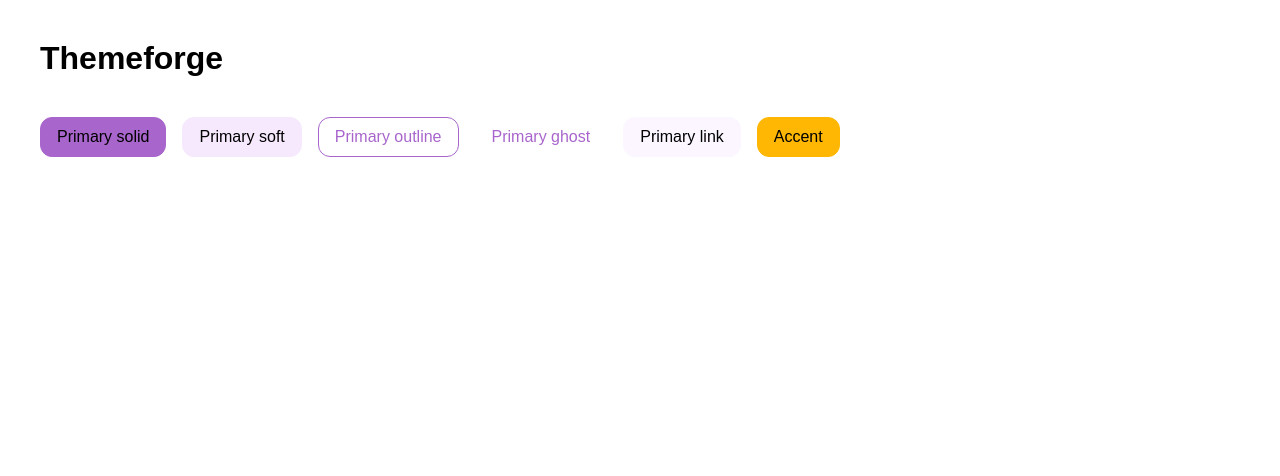
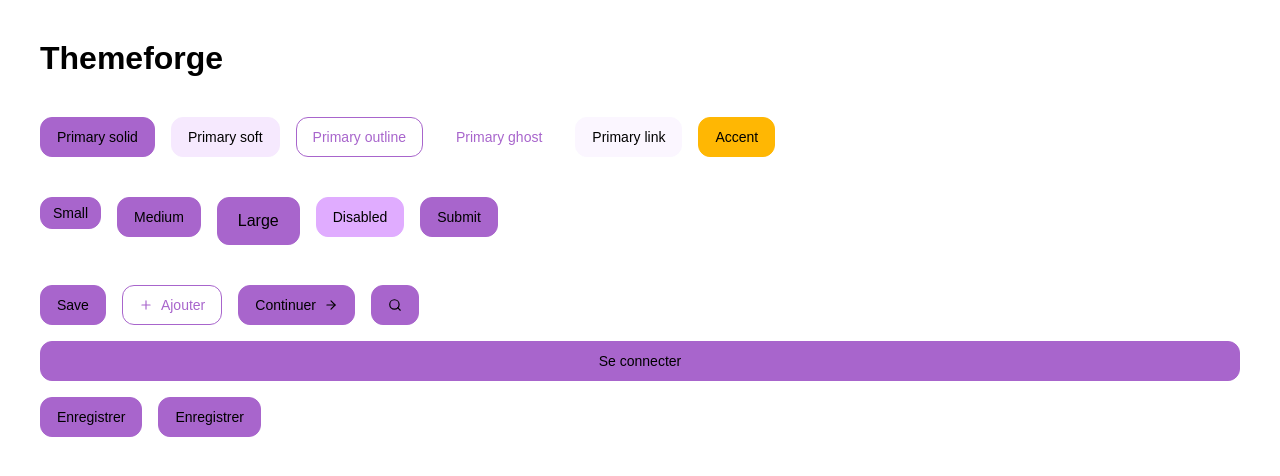
Before and after one commit to Seb-Prod/themeforge, a Next.js app in the folder apps/web/: page / in a window 1280 px wide. Shown: the top 476 px of the page. Built offline with nearby package versions, Linux system fonts and the light colour scheme.

Commit message:
feat(button): add semantic variants and states

```diff
--- a/apps/web/package.json
+++ b/apps/web/package.json
@@ -10,11 +10,13 @@
     "format": "biome format --write"
   },
   "dependencies": {
+    "@themeforge/color-engine": "workspace:*",
+    "@themeforge/shared": "workspace:*",
+    "clsx": "^2.1.1",
     "next": "16.2.12",
     "react": "19.2.4",
     "react-dom": "19.2.4",
-    "@themeforge/shared": "workspace:*",
-    "@themeforge/color-engine": "workspace:*"
+    "react-icons": "^5.7.0"
   },
   "devDependencies": {
     "@biomejs/biome": "2.2.0",
--- a/apps/web/src/app/page.tsx
+++ b/apps/web/src/app/page.tsx
@@ -1,6 +1,7 @@
 import { Button } from "@/components/ui/Button";
 import styles from "./page.module.css";
 import { createTheme, exportThemeCss } from "@themeforge/color-engine";
+import { FiArrowRight, FiPlus, FiSearch } from "react-icons/fi";
 
 export default function Home() {
   const theme = createTheme({
@@ -25,6 +26,36 @@ export default function Home() {
 
         <Button color="accent">Accent</Button>
       </div>
+      <div className={styles.buttons}>
+        <Button size="sm">Small</Button>
+
+        <Button>Medium</Button>
+
+        <Button size="lg">Large</Button>
+
+        <Button disabled>Disabled</Button>
+
+        <Button type="submit">Submit</Button>
+      </div>
+      <div className={styles.buttons}>
+        <Button>Save</Button>
+
+        <Button variant="outline" leftIcon={<FiPlus />}>
+          Ajouter
+        </Button>
+
+        <Button rightIcon={<FiArrowRight />}>Continuer</Button>
+
+        <Button leftIcon={<FiSearch />} aria-label="Rechercher" />
+
+        <Button fullWidth>Se connecter</Button>
+
+        <Button loading>Enregistrer</Button>
+
+        <Button loading loadingText="Enregistrement...">
+          Enregistrer
+        </Button>
+      </div>
     </main>
   );
 }
--- /dev/null
+++ b/apps/web/src/components/types.ts
@@ -0,0 +1,8 @@
+export type Color = "primary" | "accent";
+
+export type Variant = "solid" | "soft" | "outline" | "ghost" | "link";
+
+export type Size = "sm" | "md" | "lg";
+
+export type Radius = "sm" | "md" | "lg";
+export type Elevation = "none" | "sm" | "md" | "lg";
--- a/apps/web/src/components/ui/Button/Button.module.css
+++ b/apps/web/src/components/ui/Button/Button.module.css
@@ -1,5 +1,25 @@
 .root {
-  padding: 0.5rem 1rem;
+  position: relative;
+
+  display: inline-flex;
+  align-items: center;
+  justify-content: center;
+  gap: var(--button-gap);
+
+  flex-shrink: 0;
+
+  appearance: none;
+  user-select: none;
+  white-space: nowrap;
+  text-decoration: none;
+
+  font: inherit;
+  line-height: 1;
+
+  height: var(--button-height);
+  padding: 0 var(--button-padding-x);
+  font-size: var(--button-font-size);
+
   border-radius: var(--radius-md);
 
   background: var(--variant-background);
@@ -9,18 +29,20 @@
   cursor: pointer;
 
   transition:
-    background .2s ease,
+    background-color .2s ease,
     color .2s ease,
-    border-color .2s ease;
+    border-color .2s ease,
+    box-shadow .2s ease,
+    transform .1s ease;
 }
 
-.root:hover {
+.root:hover:not(:disabled) {
   background: var(--variant-hover-background);
   color: var(--variant-hover-text);
   border-color: var(--variant-hover-border);
 }
 
-.root:active {
+.root:active:not(:disabled) {
   background: var(--variant-active-background);
   color: var(--variant-active-text);
   border-color: var(--variant-active-border);
@@ -30,29 +52,62 @@
   background: var(--variant-focus-background);
   color: var(--variant-focus-text);
   border-color: var(--variant-focus-border);
+
+  outline: none;
 }
 
 .root:disabled {
   background: var(--variant-disabled-background);
   color: var(--variant-disabled-text);
   border-color: var(--variant-disabled-border);
+
   cursor: not-allowed;
 }
 
 .root[data-size="sm"] {
-  height: 32px;
-  padding-inline: 12px;
-  font-size: 0.875rem;
+  --button-height: 2rem;
+  --button-padding-x: .75rem;
+  --button-font-size: .875rem;
+  --button-gap: .375rem;
 }
 
 .root[data-size="md"] {
-  height: 40px;
-  padding-inline: 16px;
-  font-size: 1rem;
+  --button-height: 2.5rem;
+  --button-padding-x: 1rem;
+  --button-font-size: .875rem;
+  --button-gap: .5rem;
 }
 
 .root[data-size="lg"] {
-  height: 48px;
-  padding-inline: 20px;
-  font-size: 1.125rem;
+  --button-height: 3rem;
+  --button-padding-x: 1.25rem;
+  --button-font-size: 1rem;
+  --button-gap: .625rem;
 }
+
+.root[data-full-width="true"] {
+  width: 100%;
+}
+
+.label {
+  display: inline-flex;
+  align-items: center;
+}
+
+.icon {
+  display: inline-flex;
+  align-items: center;
+  justify-content: center;
+
+  flex-shrink: 0;
+}
+
+.icon>svg {
+  width: 1em;
+  height: 1em;
+}
+
+.root[data-icon-only="true"] {
+  padding: 0;
+  width: var(--button-height);
+}
--- a/apps/web/src/components/ui/Button/Button.tsx
+++ b/apps/web/src/components/ui/Button/Button.tsx
@@ -1,41 +1,60 @@
 "use client";
 
-import type { ReactNode } from "react";
+import type { ButtonHTMLAttributes, ReactNode } from "react";
 import styles from "./Button.module.css";
-import { FontSize } from "../../../../../../packages/shared/src/typography/typography-token";
+import { Color, Size, Variant } from "@/components/types";
+import clsx from "clsx";
 
-type ButtonSize = "sm" | "md" | "lg";
-type ButtonVariant = "solid" | "soft" | "outline" | "ghost" | "link";
-type ButtonColor = "primary" | "accent";
-type ButtonType = "button" | "submit" | "reset";
+type ButtonProps = ButtonHTMLAttributes<HTMLButtonElement> & {
+  children?: ReactNode;
+  color?: Color;
+  variant?: Variant;
+  size?: Size;
+  fullWidth?: boolean;
 
-type ButtonProps = {
-  children: ReactNode;
-  color?: ButtonColor;
-  variant?: ButtonVariant;
-  size?: ButtonSize;
+  loading?: boolean;
+  loadingText?: string;
+
   disabled?: boolean;
-  type?: ButtonType;
+  type?: "button" | "submit" | "reset";
+
+  leftIcon?: ReactNode;
+  rightIcon?: ReactNode;
+
+  className?: string;
 };
 
 export function Button({
-  children,
   color = "primary",
   variant = "solid",
+  size = "md",
+  fullWidth,
+  leftIcon,
+  rightIcon,
+  className,
   type = "button",
-  disabled,
-  size = "md",
+  children,
+  loading,
+  loadingText,
+  ...props
 }: ButtonProps) {
+  const iconOnly = !children && (leftIcon || rightIcon);
   return (
     <button
       type={type}
-      disabled={disabled}
-      className={styles.root}
+      className={clsx(styles.root, className)}
       data-color={color}
       data-variant={variant}
       data-size={size}
+      data-icon-only={iconOnly || undefined}
+      data-full-width={fullWidth || undefined}
+      {...props}
     >
-      {children}
+      {leftIcon && <span className={styles.icon}>{leftIcon}</span>}
+
+      {children && <span className={styles.label}>{children}</span>}
+
+      {rightIcon && <span className={styles.icon}>{rightIcon}</span>}
     </button>
   );
 }
```
Also changed, not shown: 1 other file (tests, documents, lock files or other folders).
